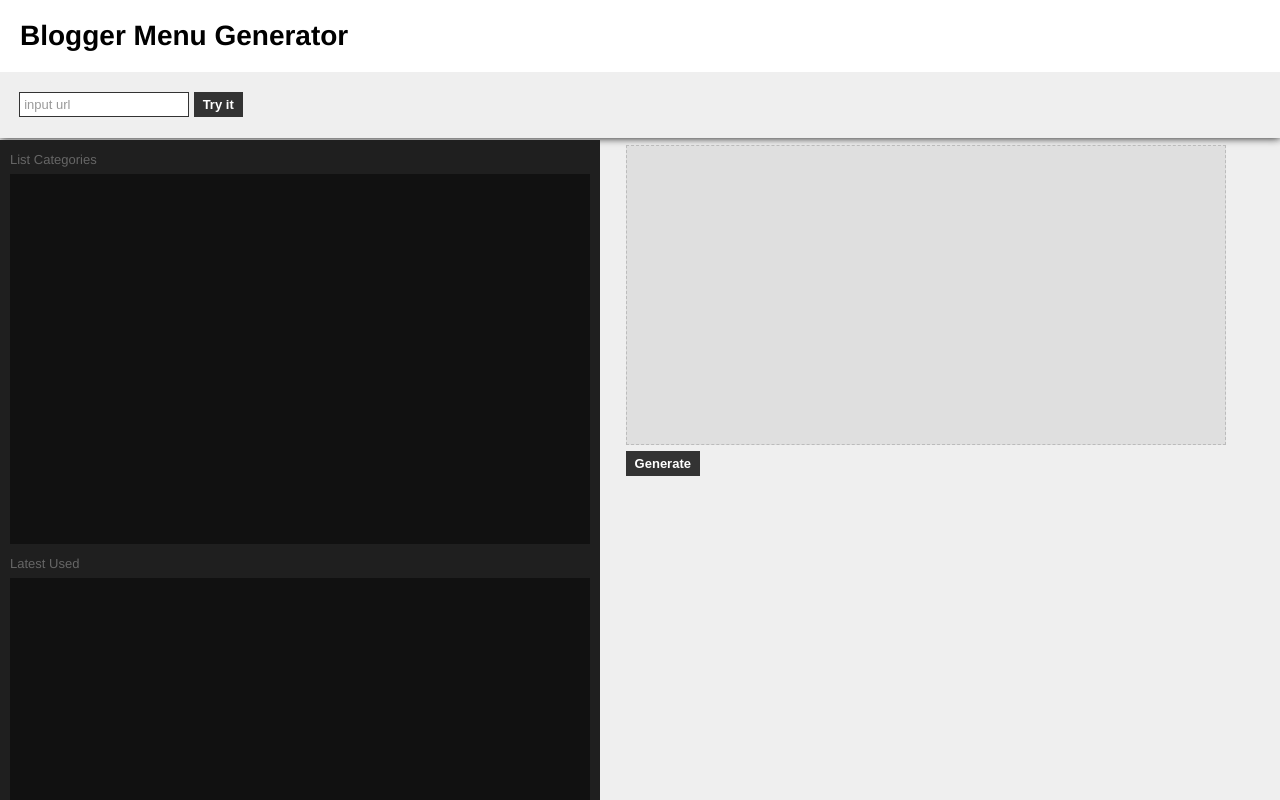
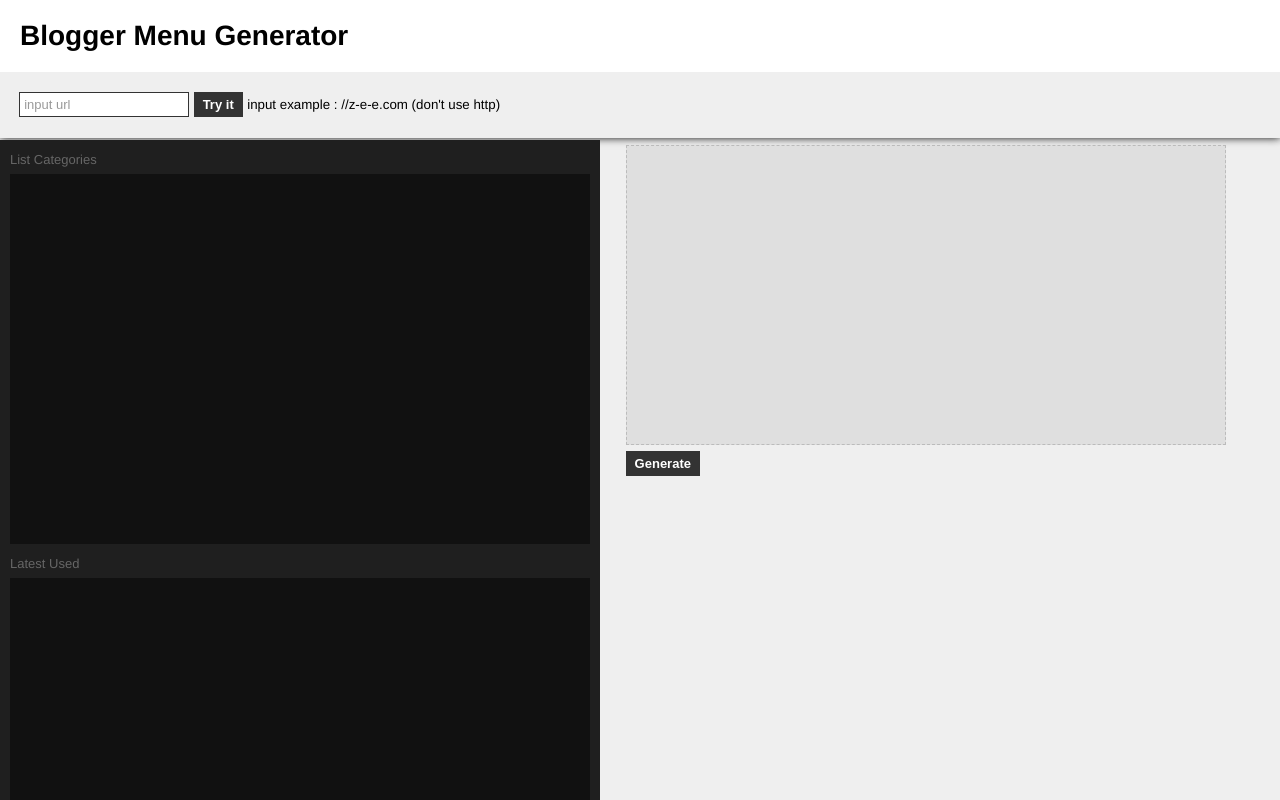
Before and after one commit to muzazu/bloggermenu, a plain HTML site: page index.html in a window 1280 px wide. Drawn offline with Linux system fonts and the light colour scheme.

Commit message:
Update index.html

```diff
--- a/index.html
+++ b/index.html
@@ -10,6 +10,7 @@
     <div id="input">
         <input placeholder="input url" name="url" type="text" id="url"/>
         <button id="run">Try it</button>
+        <small>input example : //z-e-e.com (don't use http)</small>
     </div>
 
     <aside id="a1" class="dd">
```
